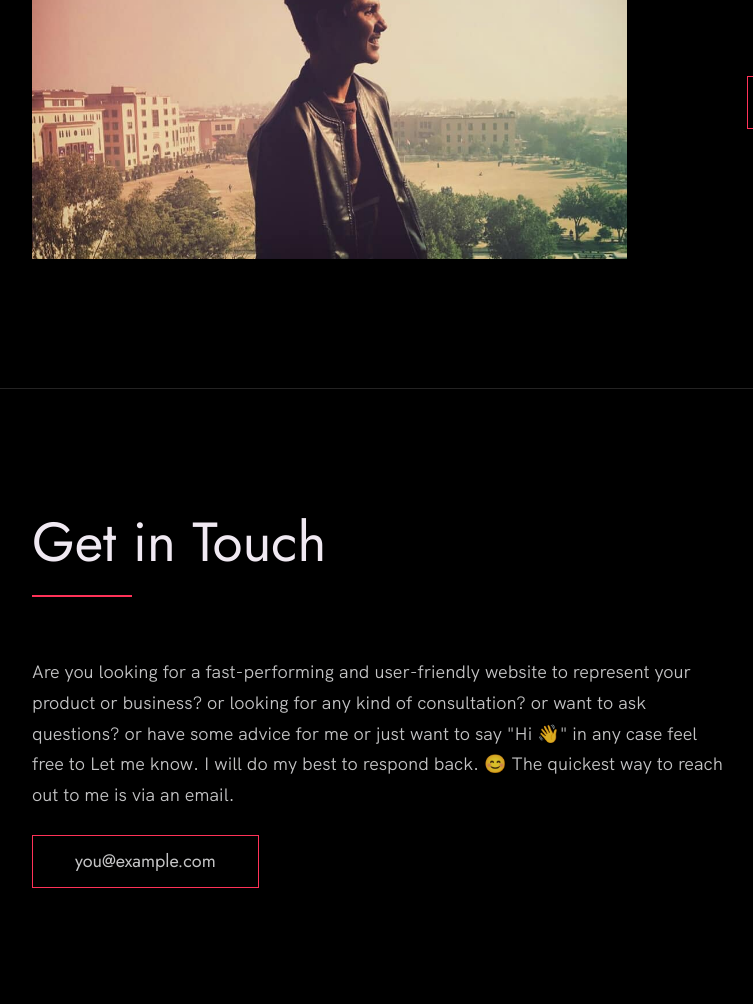
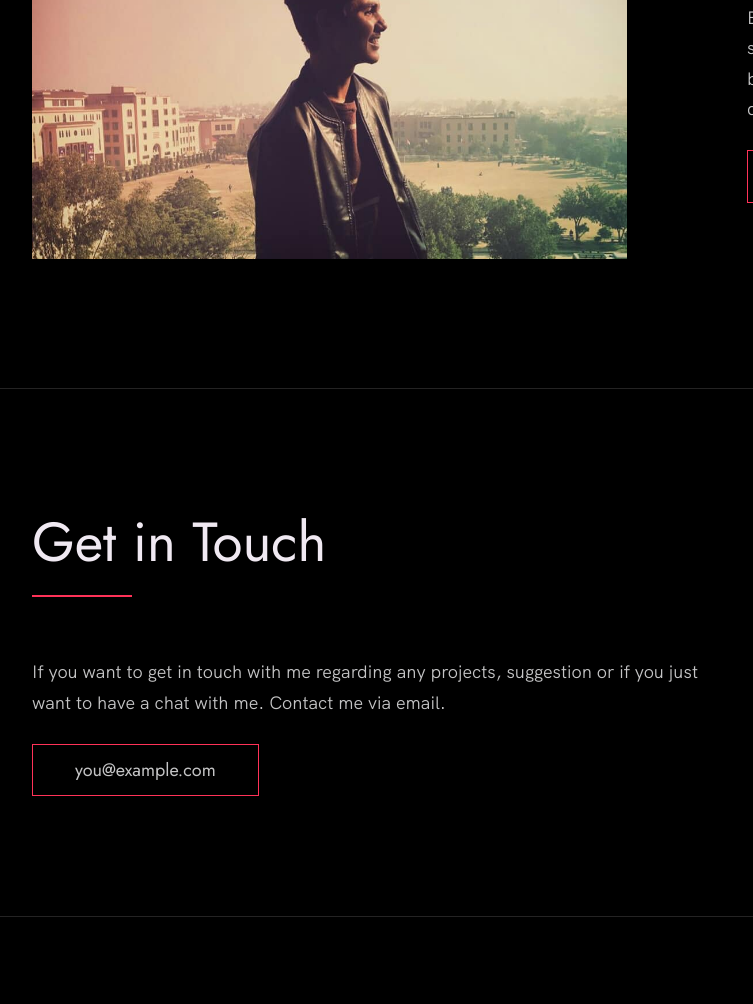
Before and after one commit to sgtgrg/github-portfolio, a plain HTML site: page index.html in a window 1280 px wide. Shown: the part 3663-4667 px from the top of the page, without its empty margins (58-811 px from the left). Drawn offline with Linux system fonts and the light colour scheme.

Commit message:
index.html

```diff
--- a/index.html
+++ b/index.html
@@ -189,7 +189,7 @@
           <div class="about__text">
             <!-- Replace the below paragraph with info about yourself -->
             <p>
-
+              Born and raised in Nepal. I am a full time student with a background in developing web-based applications, video games and UI/UX designing
             </p>
             <!-- Provide a link to your resume -->
             <a href="#" class="btn">My Resume</a>
@@ -211,15 +211,10 @@
       <h2>Get in Touch</h2>
       <div class="contact__info">
         <p>
-          Are you looking for a fast-performing and user-friendly website to
-          represent your product or business? or looking for any kind of
-          consultation? or want to ask questions? or have some advice for me
-          or just want to say "Hi 👋" in any case feel free to Let me know. I
-          will do my best to respond back. 😊 The quickest way to reach out to
-          me is via an email.
+         If you want to get in touch with me regarding any projects, suggestion or if you just want to have a chat with me. Contact me via email.
         </p>
         <!-- Replace the email with yours -->
-        <a href="mailto:you@example.com" class="btn">you@example.com</a>
+        <a href="saugat.gurung1000@gmail.com" class="btn">you@example.com</a>
       </div>
     </div>
   </section>
```
